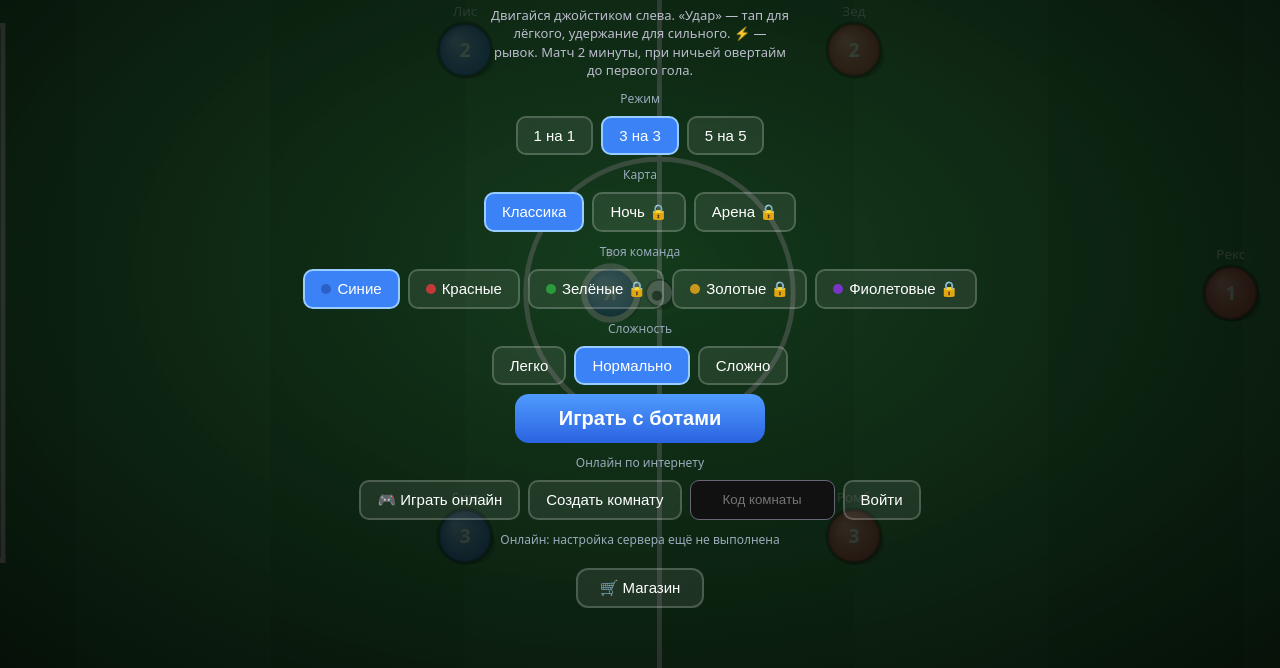
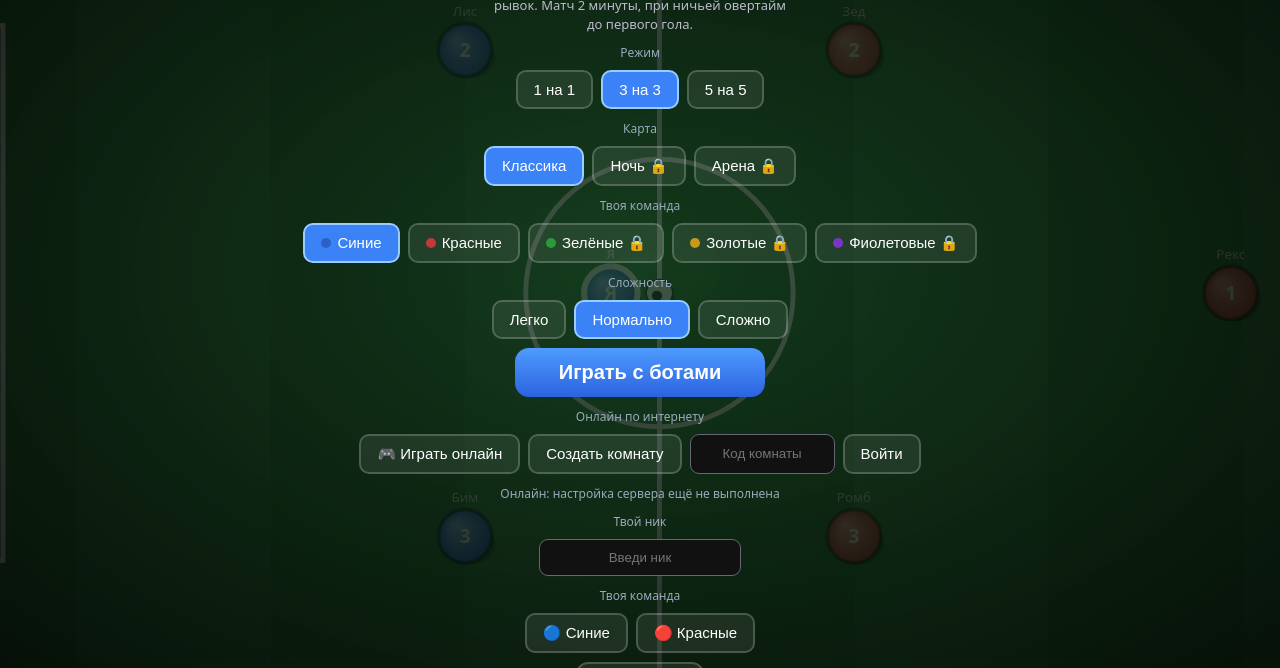
Before and after one commit to afanasevmatvej532-ship-it/Bladeball, a plain HTML site: page index.html in a window 1280 px wide. Shown: the part 132-800 px from the top of the page. Drawn offline with Linux system fonts and the light colour scheme.

Commit message:
Update index.html

```diff
--- a/index.html
+++ b/index.html
@@ -61,7 +61,14 @@ canvas{position:fixed;inset:0;width:100%;height:100%}
 <div class="lb">Онлайн по интернету</div>
 <div class="row"><button id="quickOnline">🎮 Играть онлайн</button><button id="createRoom">Создать комнату</button><input id="roomCode" inputmode="numeric" maxlength="6" placeholder="Код комнаты" style="width:125px;padding:9px;border-radius:9px;background:#111;color:white;border:1px solid #667;text-align:center"><button id="joinRoom">Войти</button></div>
 <div id="onlineStatus" class="lb">Онлайн: настройка сервера ещё не выполнена</div>
-<div id="roomRoster" class="lb"></div>
+<div class="lb">Твой ник</div>
+<input id="playerNick" maxlength="16" placeholder="Введи ник"
+style="padding:10px;border-radius:9px;background:#111;color:white;border:1px solid #667;text-align:center;width:180px">
+<div class="lb">Твоя команда</div>
+<div class="row" id="onlineTeams">
+<button data-team="blue">🔵 Синие</button>
+<button data-team="red">🔴 Красные</button>
+</div>
 <button id="startOnline" class="sec" style="display:none">Начать онлайн-матч</button>
 <button id="leaveRoom" class="sec" style="display:none">Выйти из комнаты</button>
 <button id="shopb" class="sec">🛒 Магазин</button></div>
```
